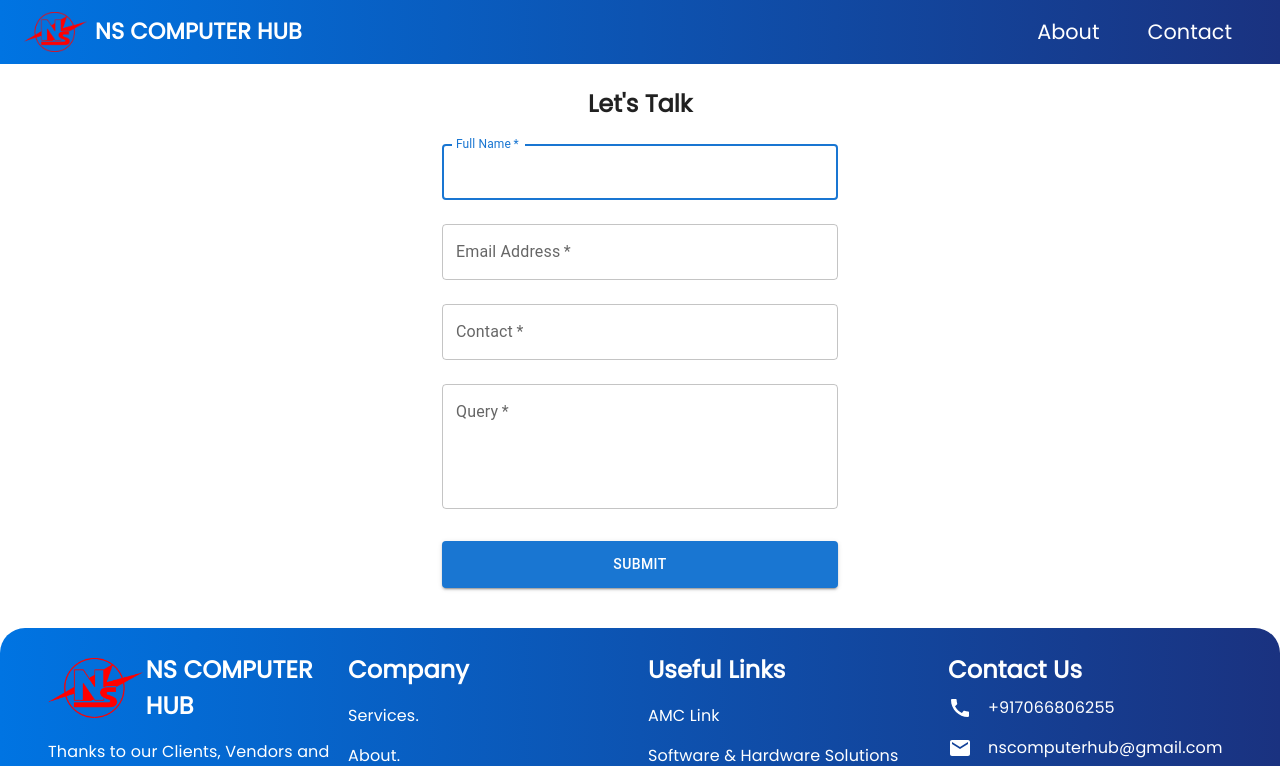
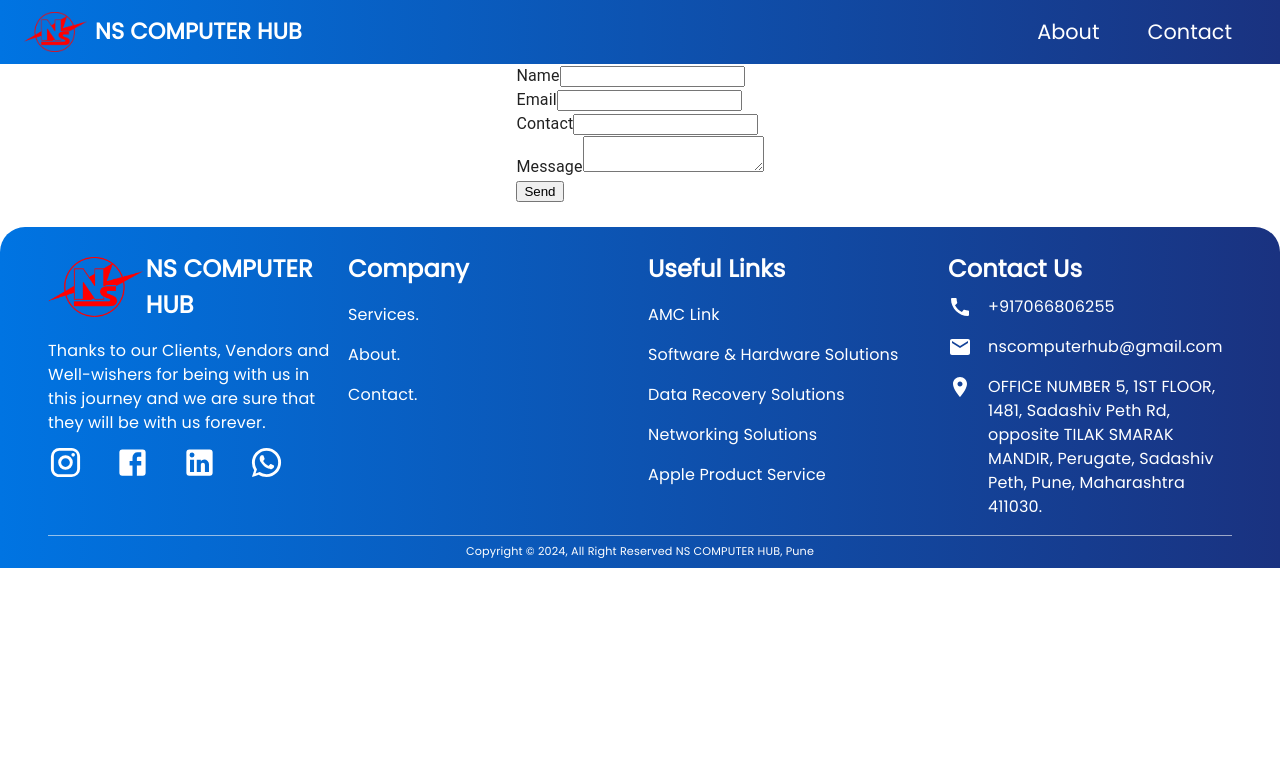
Before and after one commit to Piyush-0109/nscomputerhub, a React (Create React App) app: page /contact in a window 1280 px wide. Shown: the top 766 px of the page. Built offline with nearby package versions, Linux system fonts and the light colour scheme.

Commit message:
feature: add emailjs to send email

```diff
--- a/package.json
+++ b/package.json
@@ -3,6 +3,7 @@
   "version": "0.1.0",
   "private": true,
   "dependencies": {
+    "@emailjs/browser": "^4.1.0",
     "@emotion/react": "^11.11.3",
     "@emotion/styled": "^11.11.0",
     "@mui/icons-material": "^5.15.4",
--- a/src/components/Contact/index.jsx
+++ b/src/components/Contact/index.jsx
@@ -3,19 +3,48 @@
 import TextField from '@mui/material/TextField';
 import Box from '@mui/material/Box';
 import Typography from '@mui/material/Typography';
+import emailjs from '@emailjs/browser';
 import "./contact.css";
+import { useRef } from "react";
 
 const Contact = () => {
-  const handleSubmit = (event) => {
-    event.preventDefault();
-    const data = new FormData(event.currentTarget);
-    console.log({
-      fullName: data.get('fullName'),
-      email: data.get('email'),
-      contact: data.get('contact'),
-      query: data.get('query'),
-    });
+  // const handleSubmit = (event) => {
+  //   event.preventDefault();
+  //   const data = new FormData(event.currentTarget);
+  //   console.log({
+  //     fullName: data.get('fullName'),
+  //     email: data.get('email'),
+  //     contact: data.get('contact'),
+  //     query: data.get('query'),
+  //   });
+  // };
+
+  const form = useRef();
+
+  const sendEmail = (e) => {
+    e.preventDefault();
+
+    let emailParams = {
+      to_name: 'NS Computer Hub',
+      from_name: '',
+      from_name_contact: '',
+      message: ''
+    }
+
+    emailjs
+      .send('service_1tm6tho', 'template_b9cwkpa', emailParams, {
+        publicKey: 'f_zwCMGdAkRxQXKgB',
+      })
+      .then(
+        () => {
+          console.log('SUCCESS!');
+        },
+        (error) => {
+          console.log('FAILED...', error.text);
+        },
+      );
   };
+
   return (
     <Container component="main" maxWidth="xs">
       <Box
@@ -25,10 +54,10 @@
           alignItems: 'center',
         }}
       >
-        <Typography className="contactHeaderText" component="h1" variant="h5" sx={{ mt: 3 }}>
+        {/* <Typography className="contactHeaderText" component="h1" variant="h5" sx={{ mt: 3 }}>
           Let's Talk
         </Typography>
-        <Box component="form" onSubmit={handleSubmit} noValidate sx={{ mt: 1 }}>
+        <Box component="form" onSubmit={handleSubmit} noValidate sx={{ mt: 1 }} action="mailto:absalon0109@gmail.com">
           <TextField
             margin="normal"
             required
@@ -55,7 +84,7 @@
             fullWidth
             name="contact"
             label="Contact"
-            type="number"
+            type="text"
             id="contact"
             autoComplete="contact"
           />
@@ -79,7 +108,22 @@
           >
             Submit
           </Button>
-        </Box>
+          <a style={{ background: 'blue', padding: "0.7rem" }}>
+            Submit
+          </a>
+        </Box> */}
+
+        <form ref={form} onSubmit={sendEmail}>
+          <label>Name</label>
+          <input type="text" name="user_name" /><br />
+          <label>Email</label>
+          <input type="email" name="user_email" /><br />
+          <label>Contact</label>
+          <input type="text" name="user_contact" /><br />
+          <label>Message</label>
+          <textarea name="message" /><br />
+          <input type="submit" value="Send" />
+        </form>
       </Box>
     </Container >
   )
```
Also changed, not shown: 1 other file (tests, documents, lock files or other folders).
